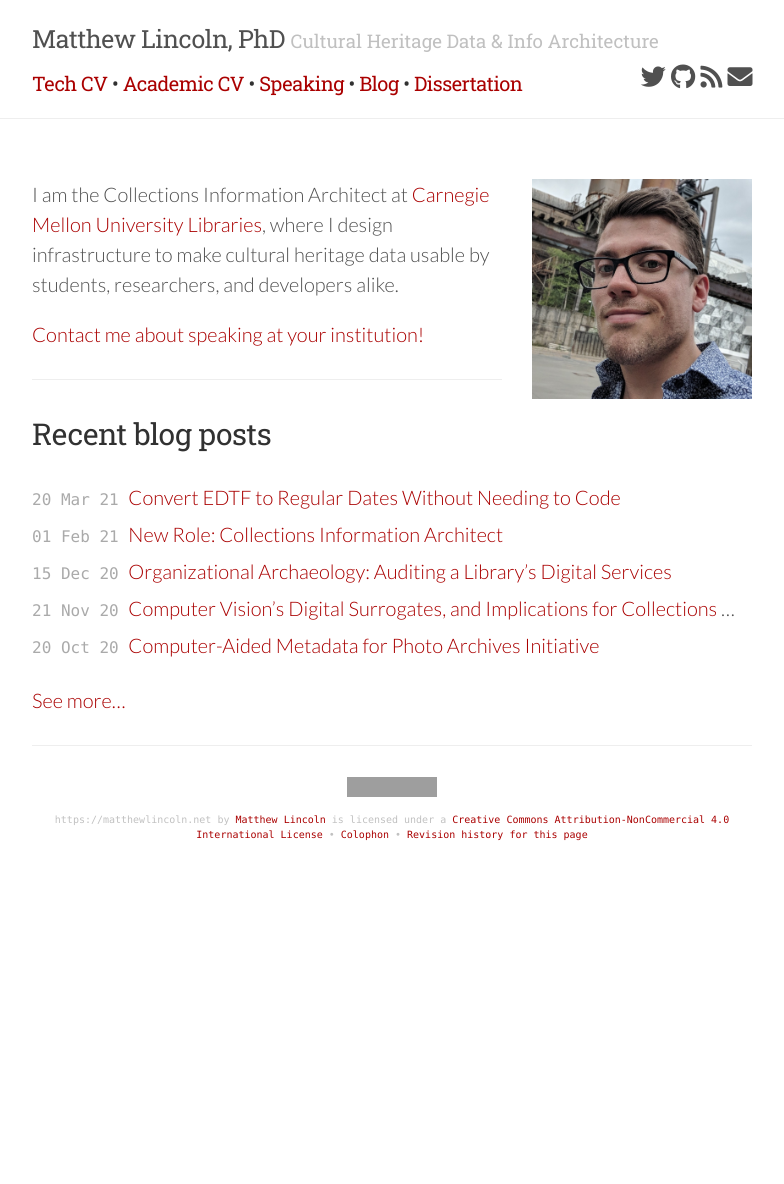
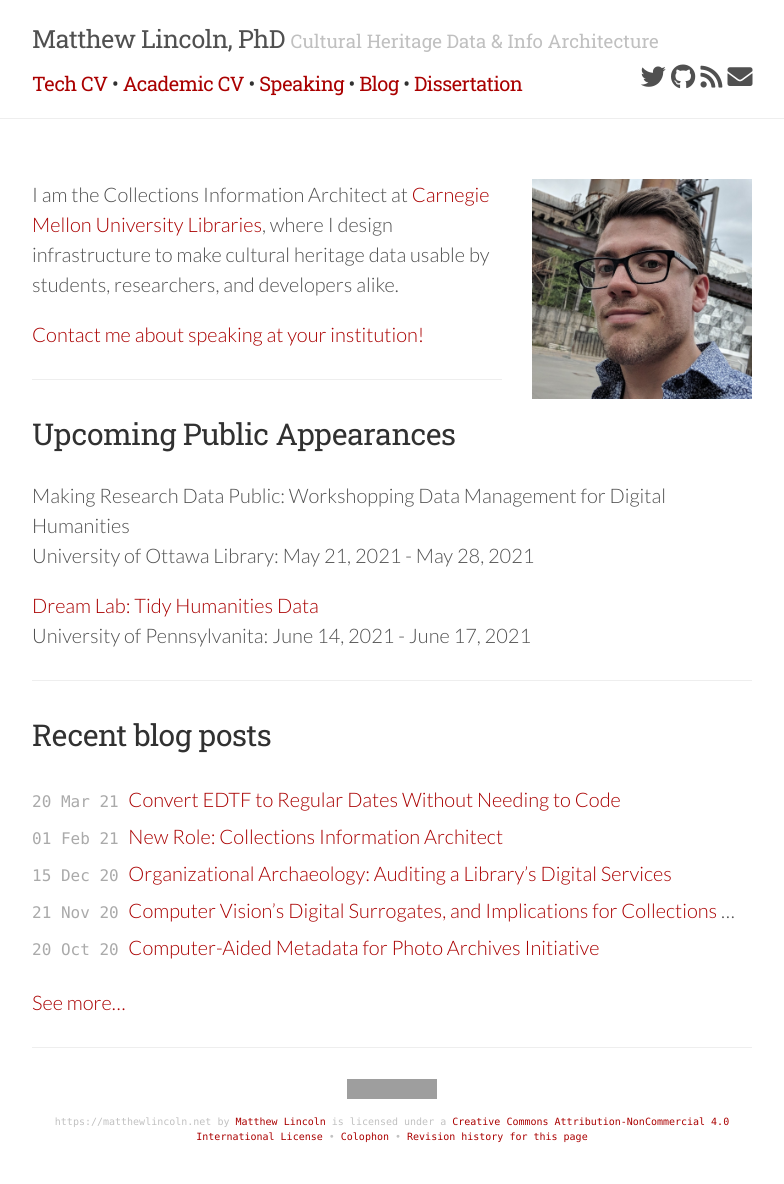
Before and after one commit to mdlincoln/mdlincoln.github.io, a Jekyll site: the page built from index.md, in a window 1280 px wide. Shown: the whole page, without its empty margins (248-1032 px from the left). Built offline with Jekyll 4.4.1, drawn with Linux system fonts in a browser that asks for light colours; nearby versions of some CDN libraries; before the commit the page ends 900 px from its top, so only the background shows below that; grey boxes are pictures that could not be loaded.

Commit message:
add dream lab and ottawa

```diff
--- a/_data/travel.yaml
+++ b/_data/travel.yaml
@@ -1 +1,12 @@
-entries: []
+entries:
+  - venue: |
+      Dream Lab: Tidy Humanities Data
+    location: University of Pennsylvanita
+    datestart: 2021-06-14
+    dateend: 2021-06-17
+    url: https://web.sas.upenn.edu/dream-lab/tidy-data-2021/
+  - venue: |
+      Making Research Data Public: Workshopping Data Management for Digital Humanities
+    location: University of Ottawa Library
+    datestart: 2021-05-21
+    dateend: 2021-05-28
```
